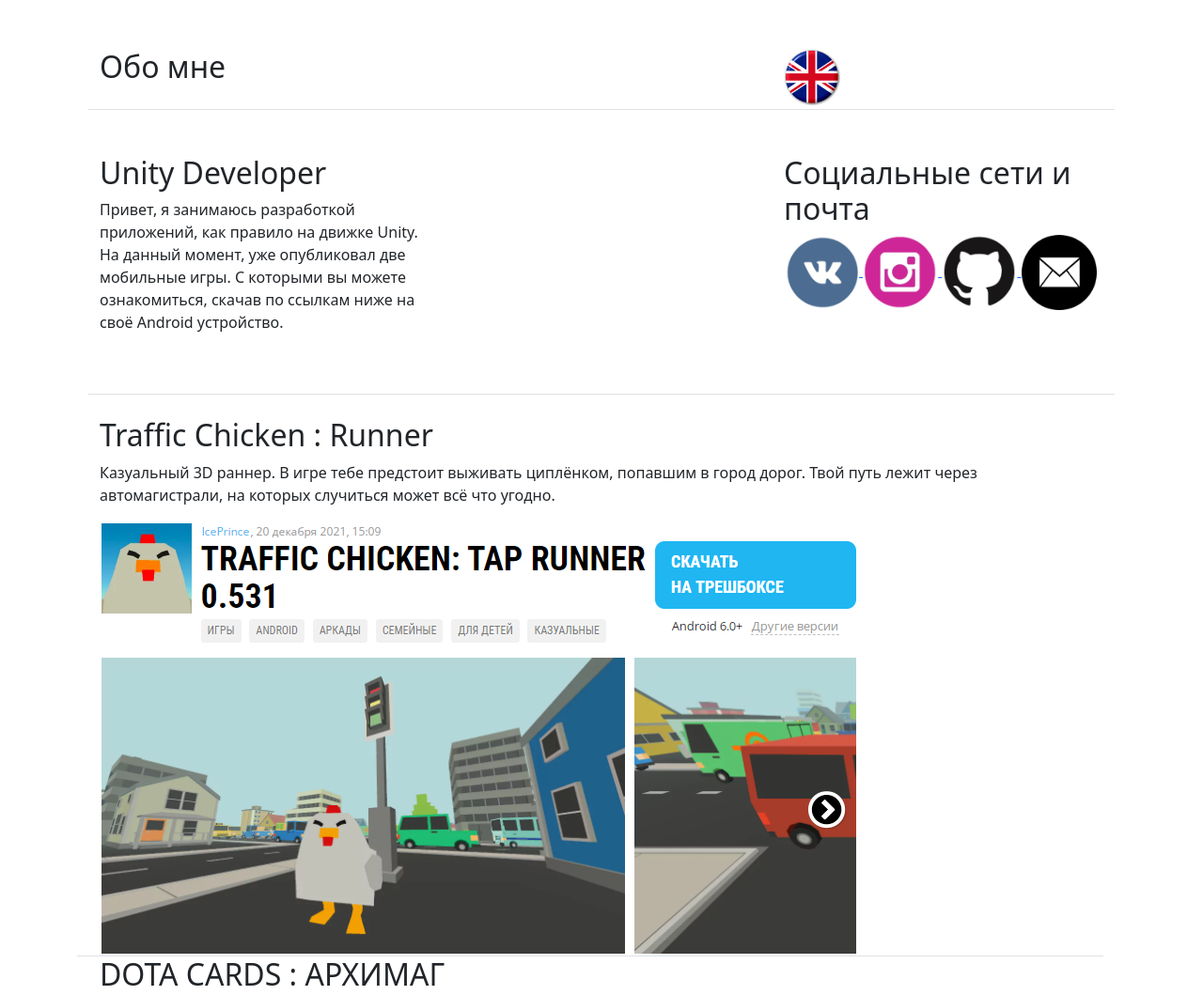
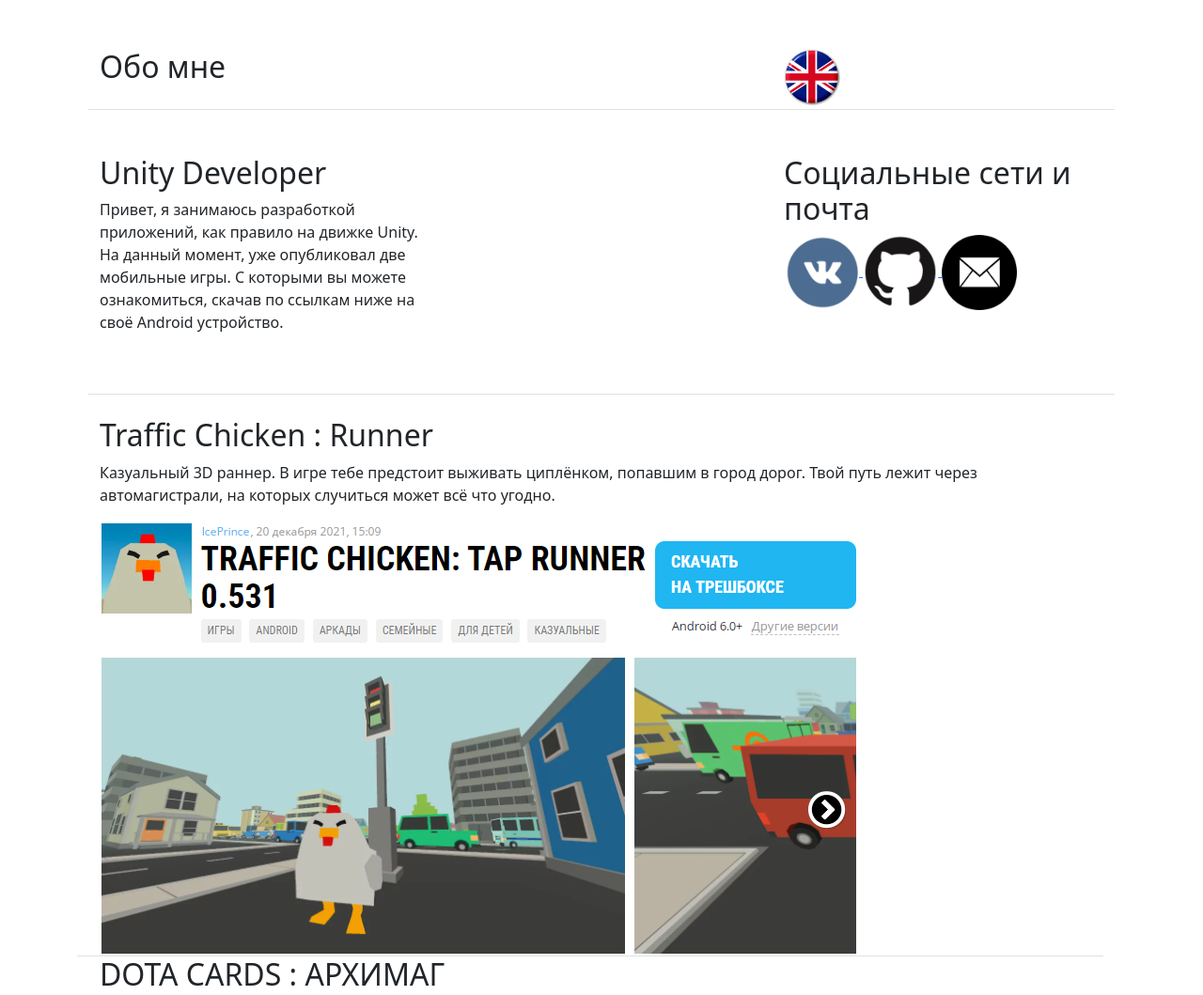
Before and after one commit to iceprinc/iceprinc.github.io, a plain HTML site: page index.html in a window 1280 px wide. Shown: the top 1059 px of the page at 94% size. Drawn offline with nearby package versions, Linux system fonts and the light colour scheme.

Commit message:
Update index.html

```diff
--- a/index.html
+++ b/index.html
@@ -38,9 +38,6 @@
         <a href="https://vk.com/idiceprince"target="_blank">
             <img src="img/vk.png" width="80" height="80" alt="img.vk.png">
         </a>
-        <a href="https://www.instagram.com/alex98chuguy/"target="_blank">
-            <img src="img/inst.png" width="80" height="80" alt="img.inst.png">
-        </a>
         <a href="https://github.com/iceprinc"target="_blank">
             <img src="img/github.png" width="80" height="80" alt="img.github.png">
         </a>
```
